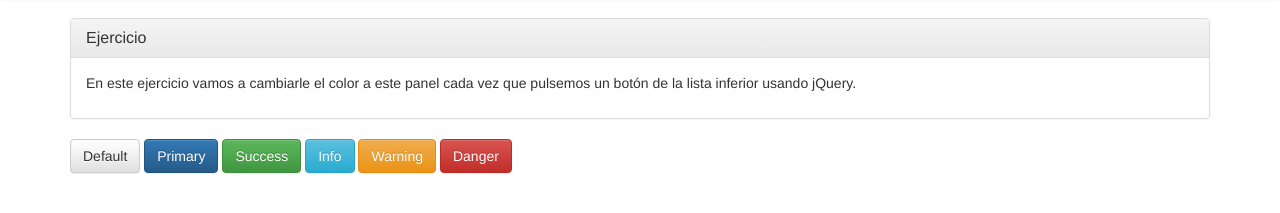
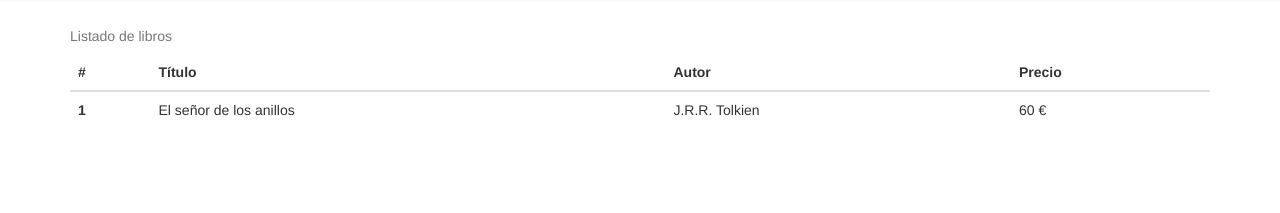
Before and after one commit to coSferaCampus/javascript-demo, a plain HTML site: page index.html in a window 1280 px wide. Shown: the part 53-266 px from the top of the page. Drawn offline with nearby package versions, Linux system fonts and the light colour scheme.

```diff
--- a/index.html
+++ b/index.html
@@ -34,26 +34,25 @@
 
   <div class="container">
 
-    <div class="panel panel-default">
-      <div class="panel-heading">
-        <h3 class="panel-title">Ejercicio</h3>
-      </div>
-      <div class="panel-body">
-        <p>
-          En este ejercicio vamos a cambiarle el color a este panel cada vez
-          que pulsemos un botón de la lista inferior usando jQuery.
-        </p>
-      </div>
-    </div>
-
-    <div class="buttons-list">
-      <button type="button" class="btn btn-default">Default</button>
-      <button type="button" class="btn btn-primary">Primary</button>
-      <button type="button" class="btn btn-success">Success</button>
-      <button type="button" class="btn btn-info">Info</button>
-      <button type="button" class="btn btn-warning">Warning</button>
-      <button type="button" class="btn btn-danger">Danger</button>
-    </div>
+    <table class="table table-hover">
+      <caption>Listado de libros</caption>
+      <thead>
+        <tr>
+          <th>#</th>
+          <th>Título</th>
+          <th>Autor</th>
+          <th>Precio</th>
+        </tr>
+      </thead>
+      <tbody>
+        <tr>
+          <th scope="row">1</th>
+          <td>El señor de los anillos</td>
+          <td>J.R.R. Tolkien</td>
+          <td>60 €</td>
+        </tr>
+      </tbody>
+    </table>
 
   </div> <!-- /container -->
 
```
